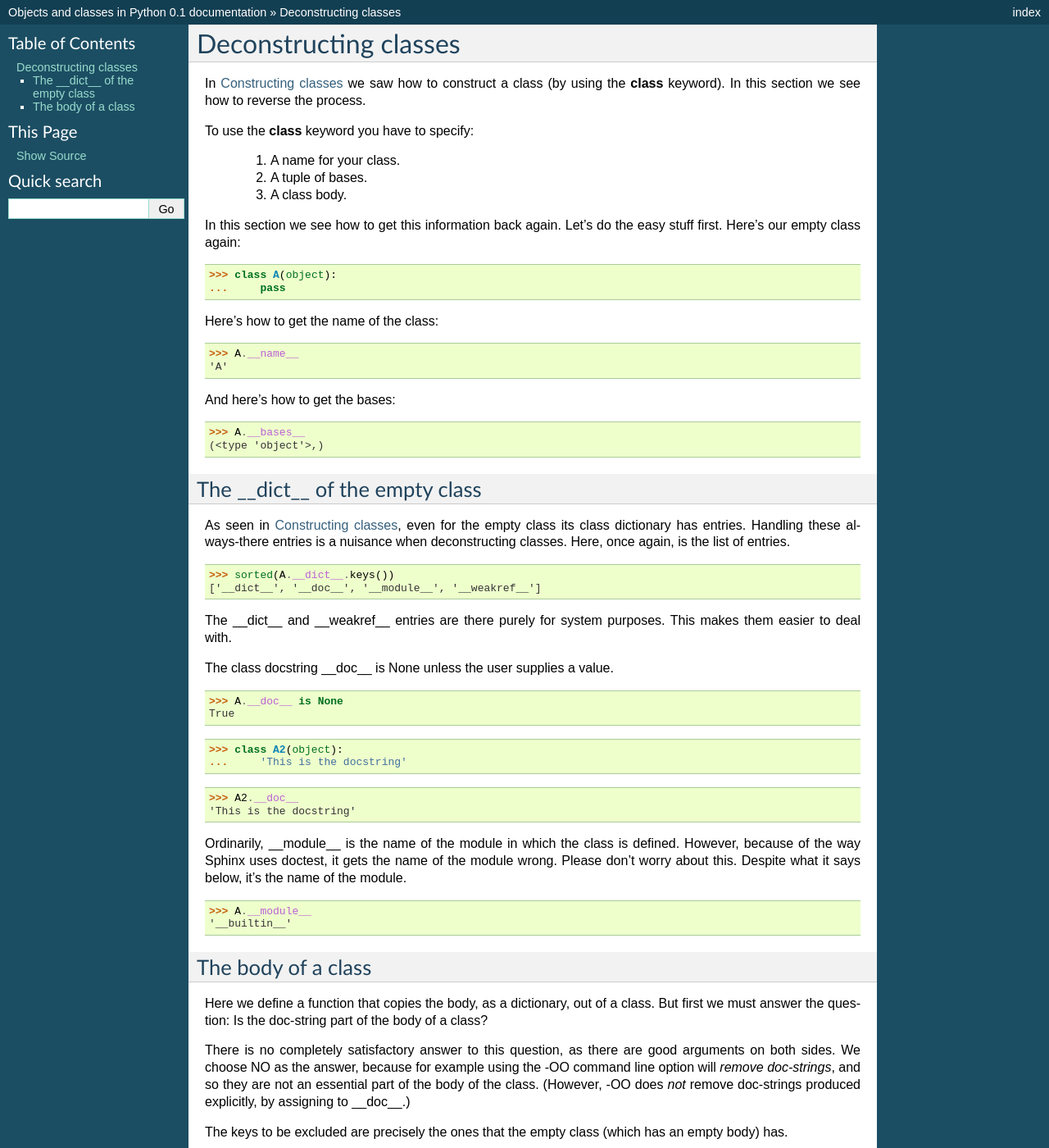
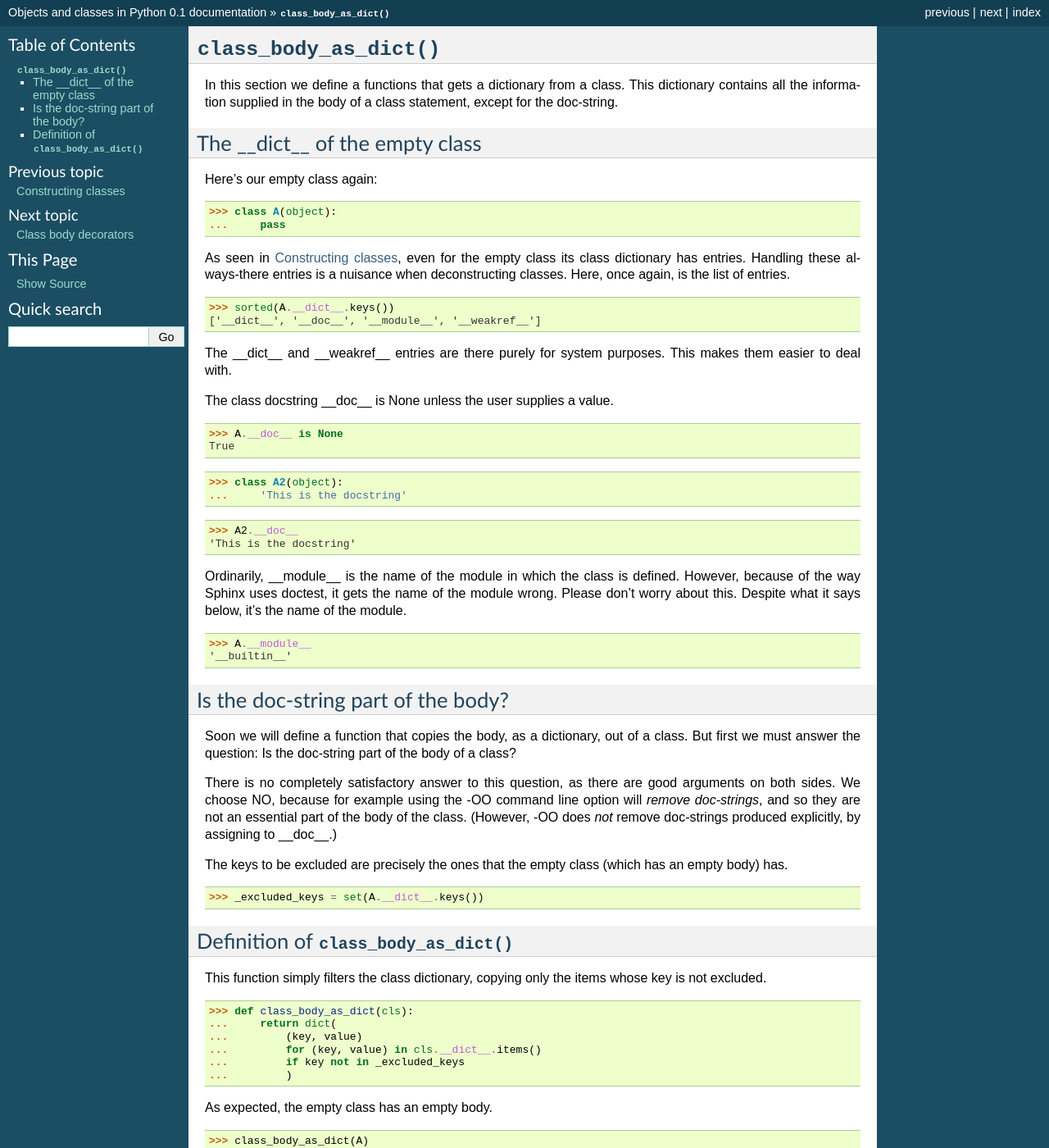
Before and after one commit to nazrulworld/jfine-python-classes-tutorial, a Sphinx documentation site: the page built from source/class_body_as_dict.rst, in a window 1280 px wide and 1400 px high. Shown: the whole window at 82% size. Built offline with Sphinx 7.4.7, drawn with Linux system fonts in a browser that asks for light colours; some of the changed text lies outside the part shown.

Commit message:
Revise class_body_as_dict.rst.

```diff
--- a/TODO.txt
+++ b/TODO.txt
@@ -31,6 +31,12 @@ Why we need __func__ in:
 
 In Jython empty class dict has no __doc__.
 
+
+# class_body_as_dict.rst
+
+Link to use of docstring in class_body_as_property.
+
+
 # Elsewhere
 
 getattr
--- a/source/class_body_as_dict.rst
+++ b/source/class_body_as_dict.rst
@@ -1,37 +1,19 @@
-Deconstructing classes
-======================
+:func:`class_body_as_dict`
+==============================
 
-In :doc:`construct` we saw how to construct a class (by using the
-**class** keyword).  In this section we see how to reverse the
-process.
+In this section we define a functions that gets a dictionary from a
+class.  This dictionary contains all the information supplied in the
+body of a class statement, except for the doc-string.
 
-To use the **class** keyword you have to specify:
 
-   #. A name for your class.
+The __dict__ of the empty class
+--------------------------------
 
-   #. A tuple of bases.
-
-   #.  A class body.
-
-In this section we see how to get this information back again.  Let's
-do the easy stuff first.  Here's our empty class again:
+Here's our empty class again:
 
 >>> class A(object):
 ...     pass
 
-Here's how to get the name of the class:
-
->>> A.__name__
-'A'
-
-And here's how to get the bases:
-
->>> A.__bases__
-(<type 'object'>,)
-
-
-The __dict__ of the empty class
---------------------------------
 
 As seen in :doc:`construct`, even for the empty class its class
 dictionary has entries.  Handling these always-there entries is a
@@ -64,27 +46,30 @@ what it says below, it's the name of the module.
 '__builtin__'
 
 
-The body of a class
--------------------
+Is the doc-string part of the body?
+-----------------------------------
 
-Here we define a function that copies the body, as a dictionary, out
-of a class.  But first we must answer the question: Is the doc-string
-part of the body of a class?
+Soon we will define a function that copies the body, as a dictionary,
+out of a class.  But first we must answer the question: Is the
+doc-string part of the body of a class?
 
 There is no completely satisfactory answer to this question, as there
-are good arguments on both sides.  We choose NO as the answer, because
-for example using the -OO command line option will *remove
-doc-strings*, and so they are not an essential part of the body of the
-class.  (However, -OO does *not* remove doc-strings produced
-explicitly, by assigning to __doc__.)
+are good arguments on both sides.  We choose NO, because for example
+using the -OO command line option will *remove doc-strings*, and so
+they are not an essential part of the body of the class.  (However,
+-OO does *not* remove doc-strings produced explicitly, by assigning to
+__doc__.)
 
 The keys to be excluded are precisely the ones that the empty class
 (which has an empty body) has.
 
 >>> _excluded_keys = set(A.__dict__.keys())
 
-The :func:`class_body_as_dict` function simply filters the class
-dictionary, copying only the items whose key is not excluded.
+Definition of :func:`class_body_as_dict`
+----------------------------------------
+
+This function simply filters the class dictionary, copying only the
+items whose key is not excluded.
 
 >>> def class_body_as_dict(cls):
 ...     return dict(
--- a/source/index.rst
+++ b/source/index.rst
@@ -12,8 +12,9 @@ Contents:
    :maxdepth: 2
 
    construct
+   class_body_as_dict
+   class-body-decorators
    deconstruct
-   class-body-decorators
    using-type
 
 Indices and tables
```
